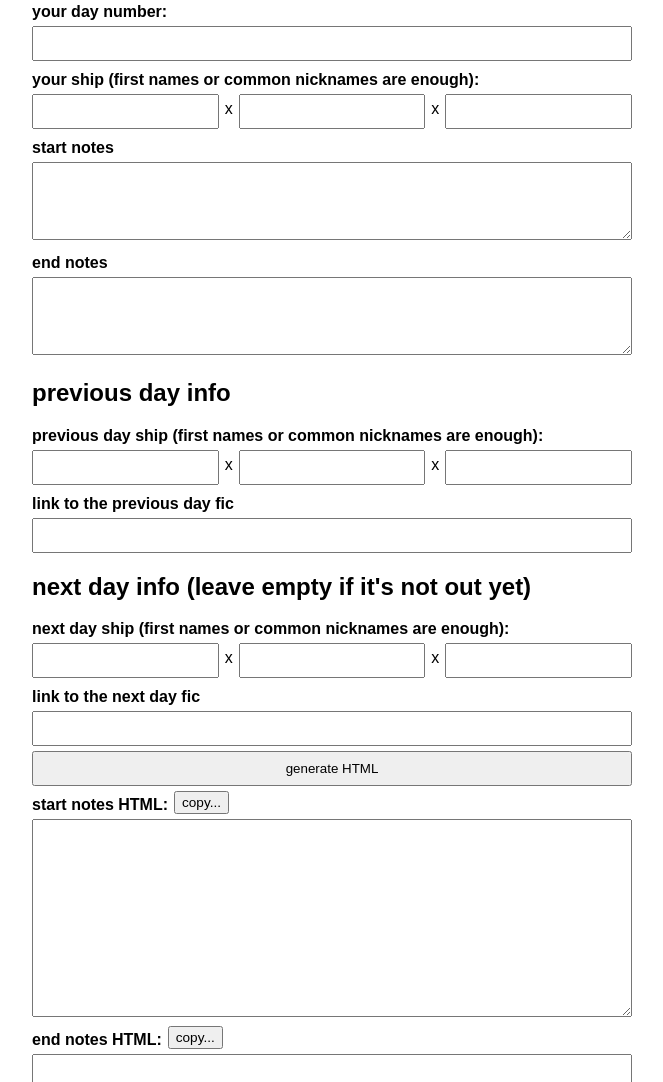
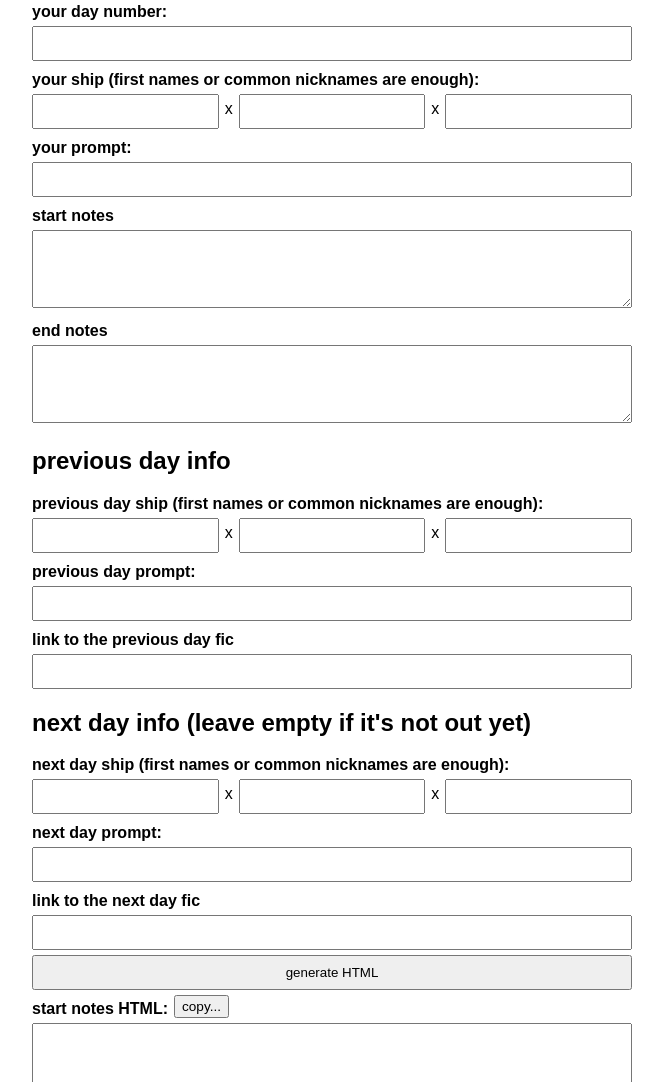
Before and after one commit to ERROR23pl/ERROR23pl.github.io, a plain HTML site: page index.html in a window 1280 px wide. Shown: the part 185-1267 px from the top of the page, without its empty margins (308-971 px from the left). Drawn offline with Linux system fonts and the light colour scheme.

Commit message:
Add prompt fields for current and next day

```diff
--- a/index.html
+++ b/index.html
@@ -53,6 +53,11 @@
     <input id="charactersC" type="text" style="flex: 1;" />
   </div>
 
+  <label>your prompt:</label>
+  <div style="display: flex; align-items: center; gap: 6px;">
+    <input id="prompt" type="text" style="flex: 1;" />
+  </div>
+
   <label for="startNotes">start notes</label>
   <textarea id="startNotes" rows="4"></textarea>
 
@@ -70,6 +75,9 @@
     <input id="prevCharactersC" type="text" style="flex: 1;" />
   </div>
 
+  <label>previous day prompt:</label>
+  <input id="previousPrompt" type="text" />
+
   <label for="prevLink">link to the previous day fic</label>
   <input id="prevLink" type="text" />
 
@@ -83,6 +91,9 @@
     <span>x</span>
     <input id="nextCharactersC" type="text" style="flex: 1;" />
   </div>
+
+  <label>next day prompt:</label>
+  <input id="nextPrompt" type="text" />
 
   <label for="nextLink">link to the next day fic</label>
   <input id="nextLink" type="text" />
```
